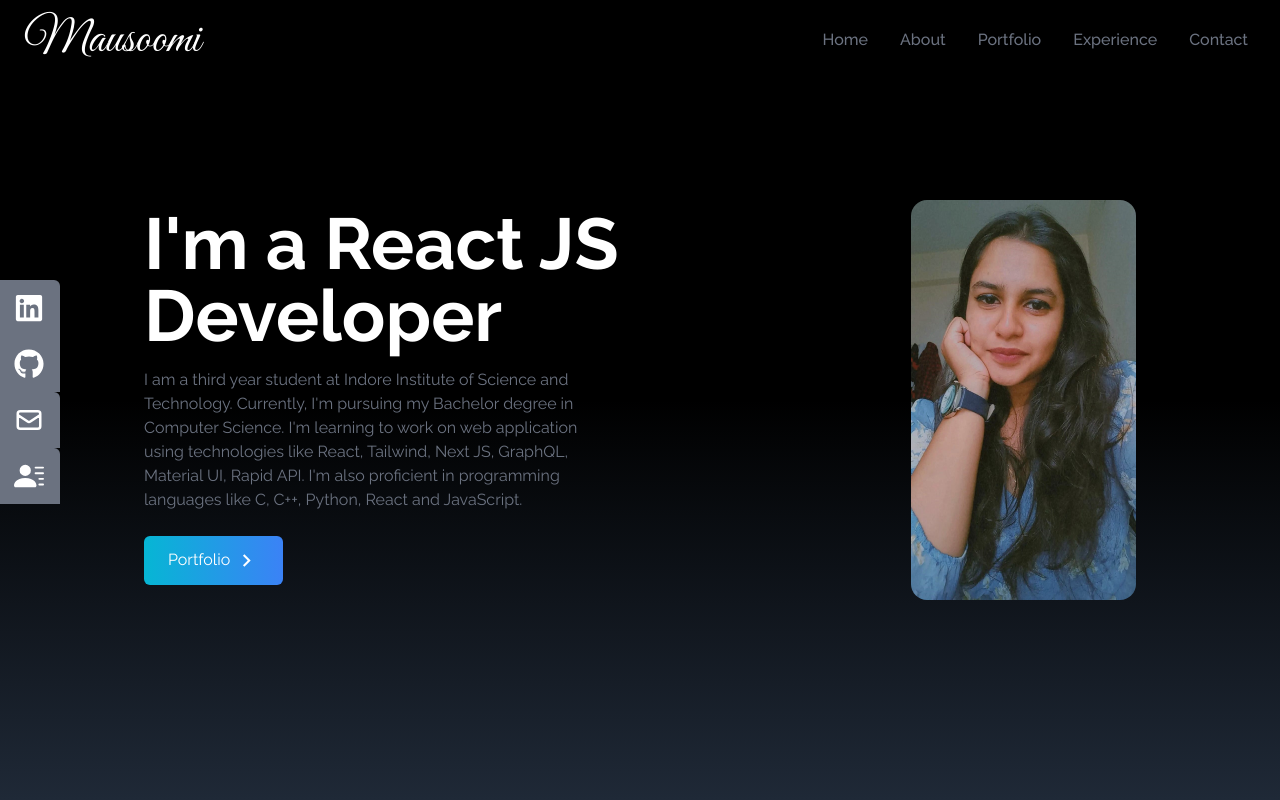
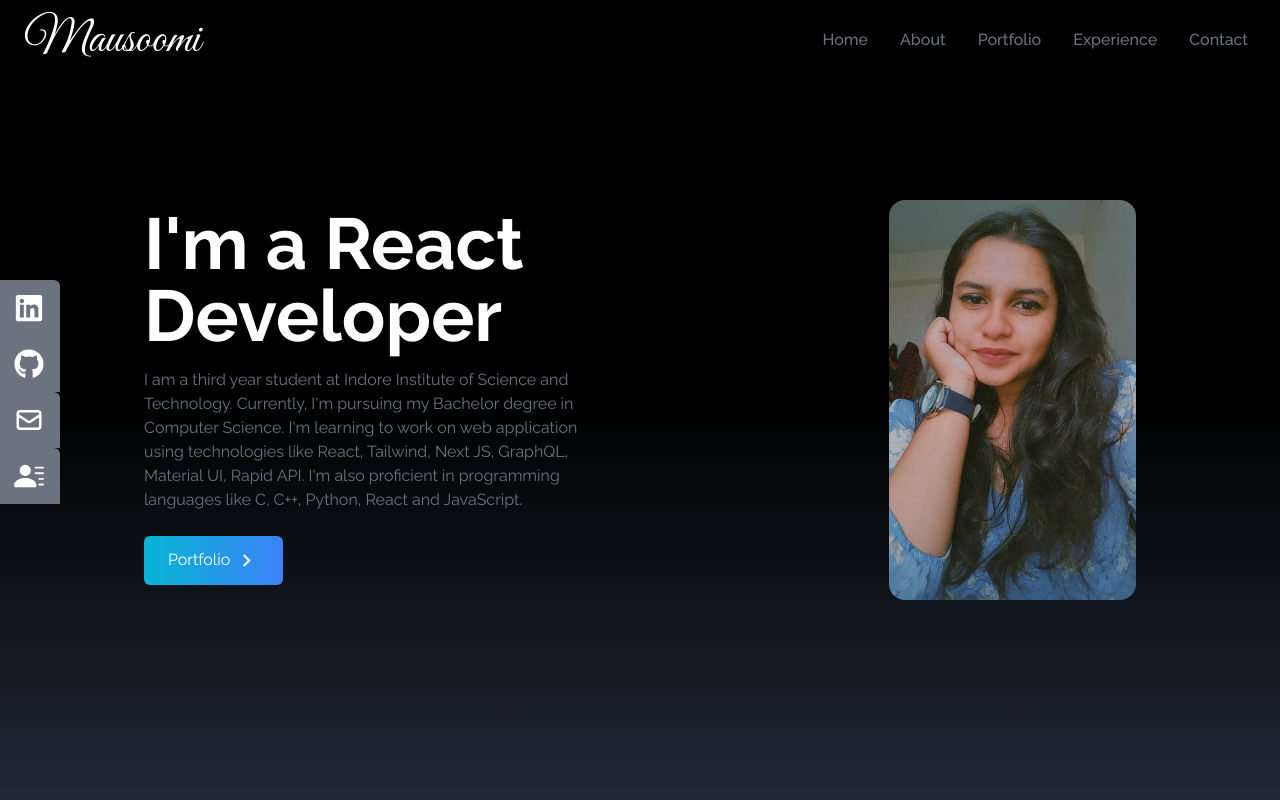
Before and after one commit to Mausoomi12/portfolio-website, a React (Create React App) app: page / in a window 1280 px wide. Shown: the top 800 px of the page. Built offline with nearby package versions, Linux system fonts and the light colour scheme.

Commit message:
minor refactor

```diff
--- a/src/components/Home.jsx
+++ b/src/components/Home.jsx
@@ -8,7 +8,7 @@
     <div name="home" className="h-screen w-full bg-gradient-to-b from-black via-black to-gray-800">
         <div className="max-w-screen-lg mx-auto flex flex-col items-center justify-center h-full px-4 md:flex-row">
             <div className="flex flex-col justify-center h-full">
-                <h2 className="text-4xl sm:text-7xl font-bold text-white">I'm a React JS Developer</h2>
+                <h2 className="text-4xl sm:text-7xl font-bold text-white">I'm a React Developer</h2>
                 <p className="text-gray-500 py-4 max-w-md">
                     I am a third year student at Indore Institute of Science and Technology.
                     Currently, I'm pursuing my Bachelor degree in Computer Science.
```
